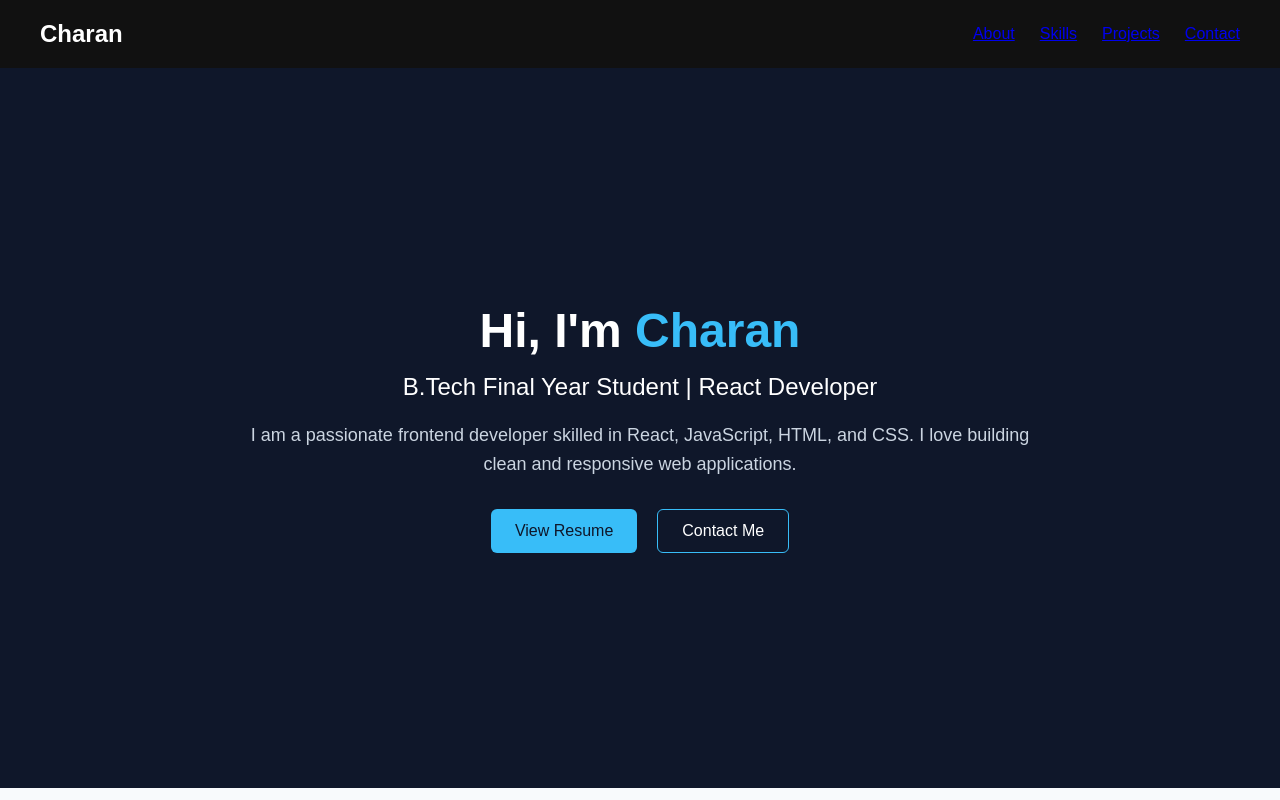
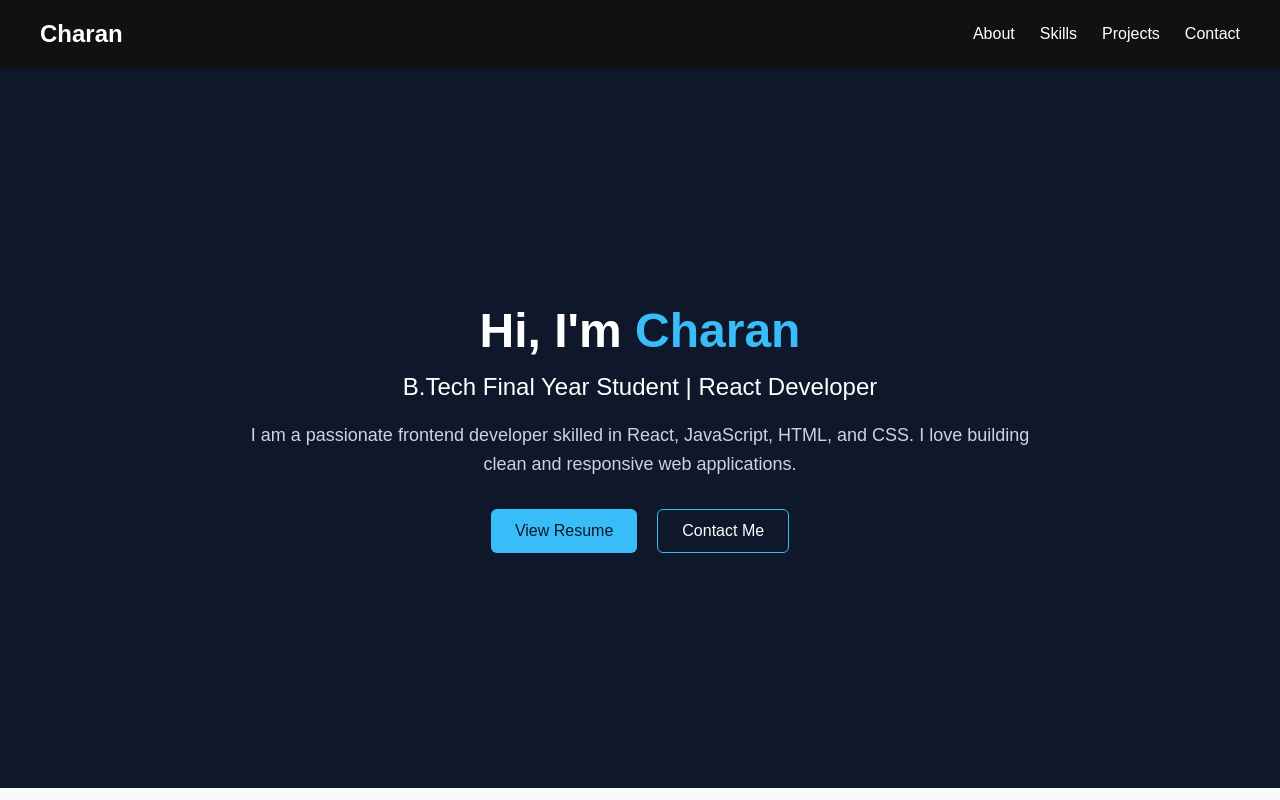
Before and after one commit to charanramagiri/portfolio, a React (Vite) app: page / in a window 1280 px wide. Shown: the top 800 px of the page. Built offline with nearby package versions, Linux system fonts and the light colour scheme.

Commit message:
updated navbar styling

```diff
--- a/src/components/Navbar/Navbar.css
+++ b/src/components/Navbar/Navbar.css
@@ -25,3 +25,12 @@
 .nav-links li:hover {
   color: #00adb5;
 }
+
+.nav-links a{
+    color: white;
+    text-decoration: none;
+}
+
+.nav-links a:hover{
+    color: #00adb5;
+}
```
